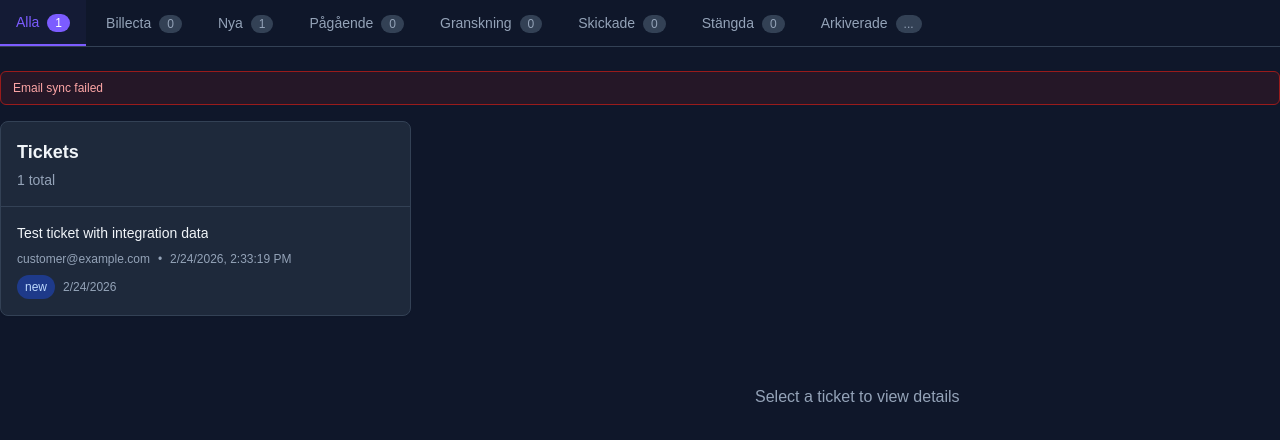
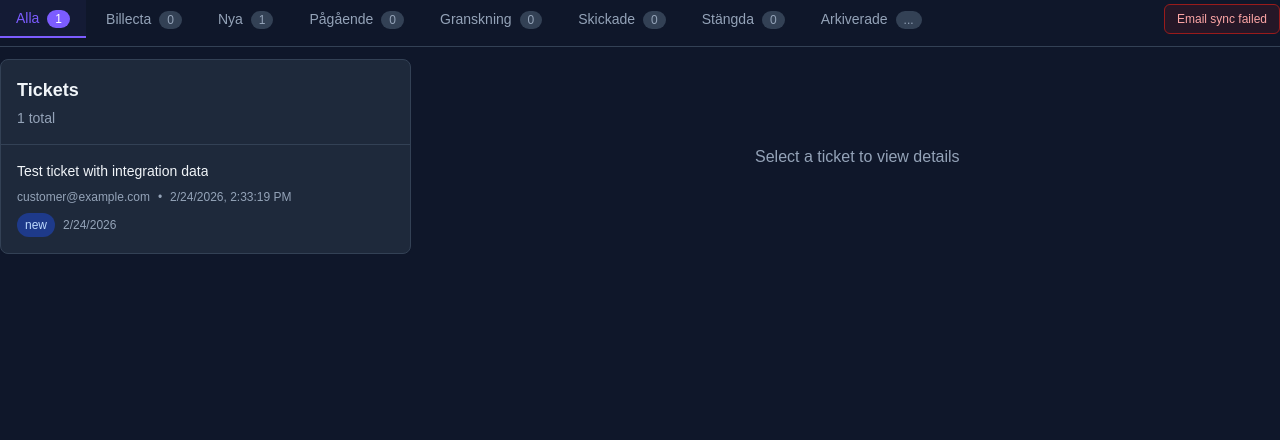
Before and after one commit to rickardcollander-ops/doldadress, a Next.js app: page /tickets in a window 1280 px wide. Shown: the top 440 px of the page. Built offline with nearby package versions, Linux system fonts and the light colour scheme; no server answers.

Commit message:
Improve UI layout: move email sync to top right, reduce header sizes, better spacing

```diff
--- a/app/tickets/page.tsx
+++ b/app/tickets/page.tsx
@@ -333,10 +333,11 @@ export default function TicketsPage() {
   ];
 
   return (
-    <div className="flex flex-col h-[calc(100vh-8rem)]">
-      {/* Tab Navigation */}
-      <div className="mb-6 border-b border-slate-200 dark:border-slate-700">
-        <div className="flex gap-1 overflow-x-auto">
+    <div className="flex flex-col h-full">
+      {/* Tab Navigation & Email Sync Status */}
+      <div className="mb-3 border-b border-slate-200 dark:border-slate-700">
+        <div className="flex items-center justify-between gap-4 mb-2">
+          <div className="flex gap-1 overflow-x-auto flex-1">
           {tabs.map((tab) => (
             <button
               key={tab.id}
@@ -344,7 +345,7 @@ export default function TicketsPage() {
                 setActiveStatus(tab.id);
                 if (tab.id === 'archived') fetchArchivedTickets();
               }}
-              className={`px-4 py-3 text-sm font-medium whitespace-nowrap transition-all ${
+              className={`px-4 py-2 text-sm font-medium whitespace-nowrap transition-all ${
                 activeStatus === tab.id
                   ? 'text-[#7C5CFF] border-b-2 border-[#7C5CFF] bg-[#7C5CFF]/5'
                   : 'text-slate-600 dark:text-slate-400 hover:text-slate-900 dark:hover:text-slate-200 hover:bg-slate-100 dark:hover:bg-slate-800'
@@ -361,11 +362,8 @@ export default function TicketsPage() {
             </button>
           ))}
           </div>
-      </div>
-
-      {/* Tickets Grid */}
-      <div className="mb-4">
-        <div className={`text-xs px-3 py-2 rounded-md border ${
+          {/* Email Sync Status - Moved to top right */}
+          <div className={`text-xs px-3 py-1.5 rounded-md border whitespace-nowrap ${
             emailSyncStatus.error
               ? 'bg-red-50 border-red-200 text-red-700 dark:bg-red-900/20 dark:border-red-800 dark:text-red-300'
               : 'bg-slate-50 border-slate-200 text-slate-600 dark:bg-slate-900 dark:border-slate-700 dark:text-slate-300'
@@ -374,11 +372,12 @@ export default function TicketsPage() {
               <span>{emailSyncStatus.error}</span>
             ) : (
               <span>
-              Senaste e-postsynk: {emailSyncStatus.lastSyncAt ? emailSyncStatus.lastSyncAt.toLocaleTimeString('sv-SE') : 'inte körd än'}
-              {' '}• Nya tickets: {emailSyncStatus.totalNewTickets}
-              {' '}• Konton: {emailSyncStatus.syncedAccounts}
+                Synk: {emailSyncStatus.lastSyncAt ? emailSyncStatus.lastSyncAt.toLocaleTimeString('sv-SE') : 'inte körd'}
+                {' '}• {emailSyncStatus.totalNewTickets} nya
+                {' '}• {emailSyncStatus.syncedAccounts} konton
               </span>
             )}
+          </div>
         </div>
       </div>
 
--- a/components/Sidebar.tsx
+++ b/components/Sidebar.tsx
@@ -84,7 +84,7 @@ export default function Sidebar() {
           {!collapsed && <ThemeToggle />}
           <button
             onClick={toggleCollapsed}
-            className="hidden lg:block p-1.5 rounded-lg hover:bg-white/10 transition-colors"
+            className="hidden md:block p-1.5 rounded-lg hover:bg-white/10 transition-colors"
             title={collapsed ? 'Expandera meny' : 'Minimera meny'}
           >
             <Menu className="h-5 w-5 text-slate-400" />
--- a/components/TicketDetail.tsx
+++ b/components/TicketDetail.tsx
@@ -208,24 +208,23 @@ export default function TicketDetail({ ticket, onUpdate, onGenerateAI, onSend, o
 
   return (
     <div className="bg-white dark:bg-slate-800 rounded-lg border border-slate-200 dark:border-slate-700 shadow-sm h-full flex flex-col">
-      <div className="p-6 border-b border-slate-200 dark:border-slate-700">
+      <div className="p-4 border-b border-slate-200 dark:border-slate-700">
         {/* AI Status Banner */}
         {ticket.aiResponse && (
-          <div className="mb-4 p-3 bg-gradient-to-r from-[#7C5CFF]/10 to-[#9F7BFF]/10 border border-[#7C5CFF]/30 rounded-lg">
+          <div className="mb-3 p-2.5 bg-gradient-to-r from-[#7C5CFF]/10 to-[#9F7BFF]/10 border border-[#7C5CFF]/30 rounded-lg">
             <div className="flex items-center justify-between">
               <div className="flex items-center gap-2">
-                <div className="w-8 h-8 rounded-full bg-gradient-to-r from-[#7C5CFF] to-[#9F7BFF] flex items-center justify-center">
-                  <span className="text-white text-sm">✨</span>
+                <div className="w-7 h-7 rounded-full bg-gradient-to-r from-[#7C5CFF] to-[#9F7BFF] flex items-center justify-center">
+                  <span className="text-white text-xs">✨</span>
                 </div>
                 <div>
-                  <p className="text-sm font-semibold text-[#7C5CFF] dark:text-[#9F7BFF]">AI-svar genererat</p>
-                  <p className="text-xs text-slate-600 dark:text-slate-400">Klart att granska och skicka</p>
+                  <p className="text-xs font-semibold text-[#7C5CFF] dark:text-[#9F7BFF]">AI-svar genererat</p>
                 </div>
               </div>
               {ticket.aiConfidence && (
                 <div className="flex items-center gap-2">
                   <span className="text-xs text-slate-600 dark:text-slate-400">Säkerhet:</span>
-                  <span className="px-3 py-1 bg-gradient-to-r from-[#7C5CFF] to-[#9F7BFF] text-white rounded-full text-sm font-bold">
+                  <span className="px-2.5 py-0.5 bg-gradient-to-r from-[#7C5CFF] to-[#9F7BFF] text-white rounded-full text-xs font-bold">
                     {Math.round(ticket.aiConfidence * 100)}%
                   </span>
                 </div>
@@ -234,10 +233,10 @@ export default function TicketDetail({ ticket, onUpdate, onGenerateAI, onSend, o
           </div>
         )}
 
-        <div className="flex items-start justify-between mb-4">
+        <div className="flex items-start justify-between mb-3">
           <div className="flex-1">
-            <h2 className="text-xl font-semibold text-slate-900 dark:text-slate-100 mb-2">{ticket.subject}</h2>
-            <div className="flex items-center gap-4 text-sm text-slate-600 dark:text-slate-400">
+            <h2 className="text-lg font-semibold text-slate-900 dark:text-slate-100 mb-1.5">{ticket.subject}</h2>
+            <div className="flex items-center gap-3 text-xs text-slate-600 dark:text-slate-400">
               <span>{ticket.customerEmail}</span>
               <span>•</span>
               <span>{new Date(ticket.createdAt).toLocaleString()}</span>
@@ -277,7 +276,7 @@ export default function TicketDetail({ ticket, onUpdate, onGenerateAI, onSend, o
         </div>
       </div>
 
-      <div className="flex-1 overflow-auto p-6 space-y-6">
+      <div className="flex-1 overflow-auto p-4 space-y-4">
         <div>
           <h3 className="text-sm font-semibold mb-2 text-slate-700 dark:text-slate-300">Original Message</h3>
           <div className="bg-slate-50 dark:bg-slate-900 rounded-lg p-4 text-sm whitespace-pre-wrap text-slate-900 dark:text-slate-100">
```
Lines whose indentation alone changed are shown as unchanged.
